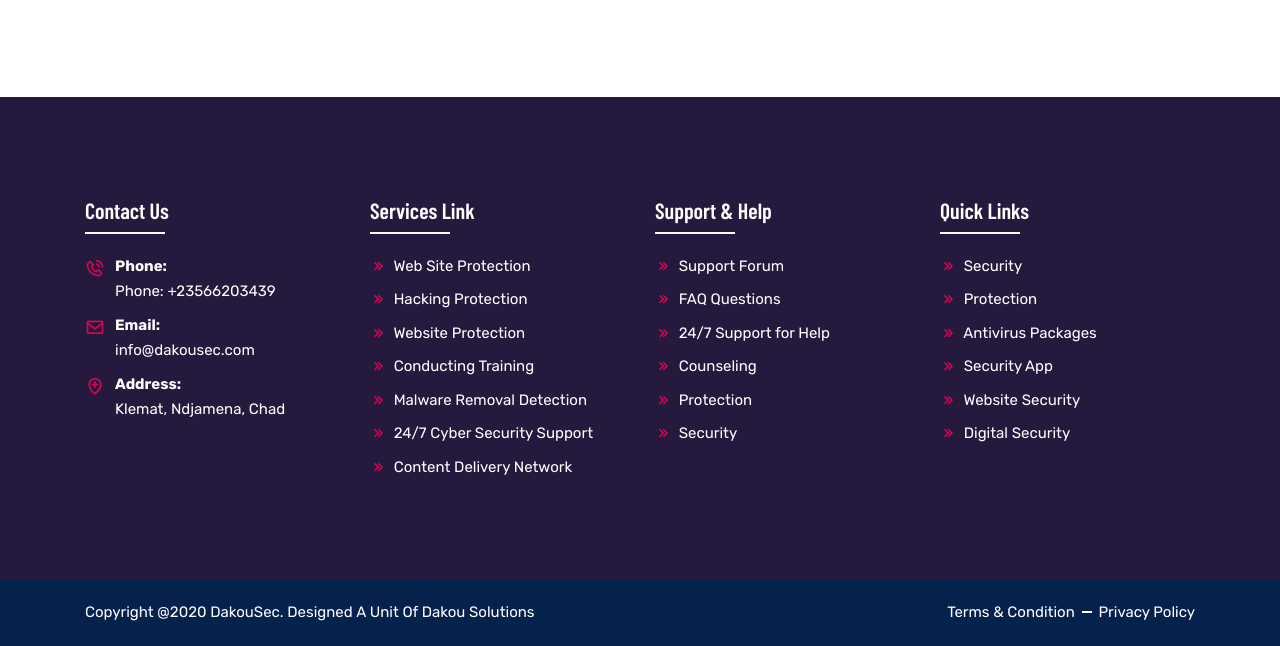
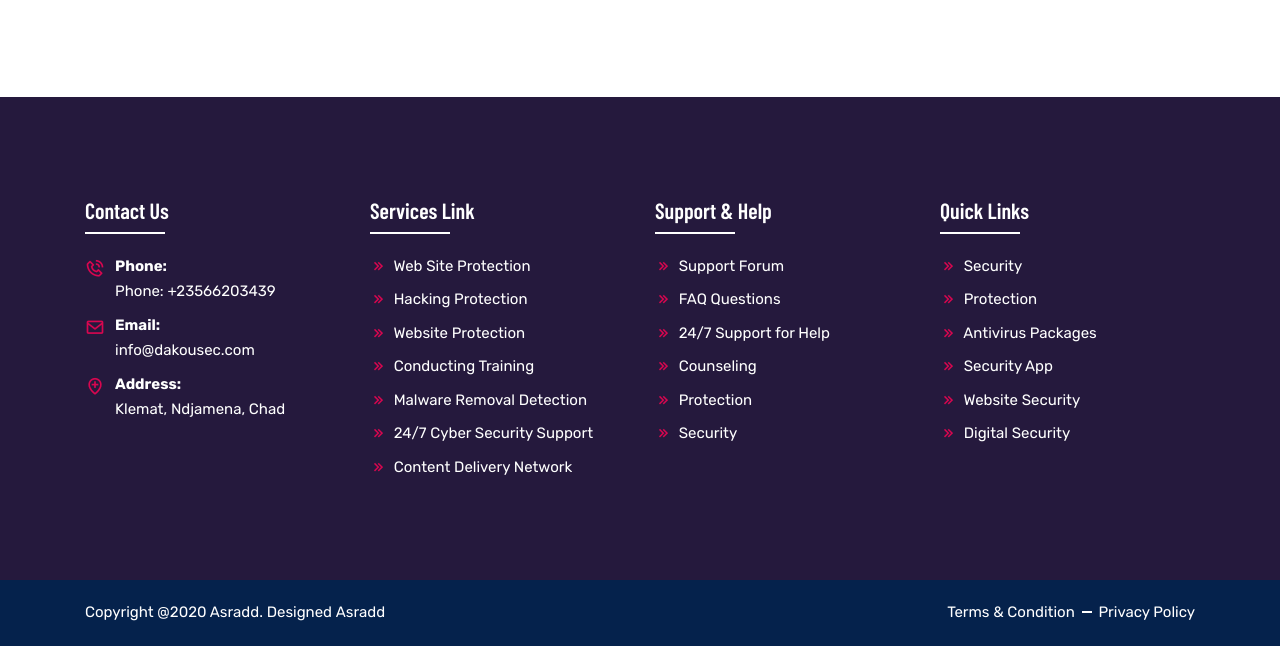
Before and after one commit to dakousolution/dakousec, a plain HTML site: page about.html in a window 1280 px wide. Shown: the part 4822-5468 px from the top of the page. Drawn offline with nearby package versions, Linux system fonts and the light colour scheme; files whose address does not match are found by name; a web font is replaced by a local one.

Commit message:
Update about.html

```diff
--- a/about.html
+++ b/about.html
@@ -902,7 +902,7 @@
 				<div class="row align-items-center">
 					<div class="col-lg-6">
 						<div class="copy-right">
-							<p>Copyright @2020 DakouSec. Designed <a href="https://dakousec.com/" target="blank">A Unit Of Dakou Solutions</a></p>
+							<p>Copyright @2020 Asradd. Designed <a href="https://dakousec.com/" target="blank">Asradd</a></p>
 						</div>
 					</div>
 
```
